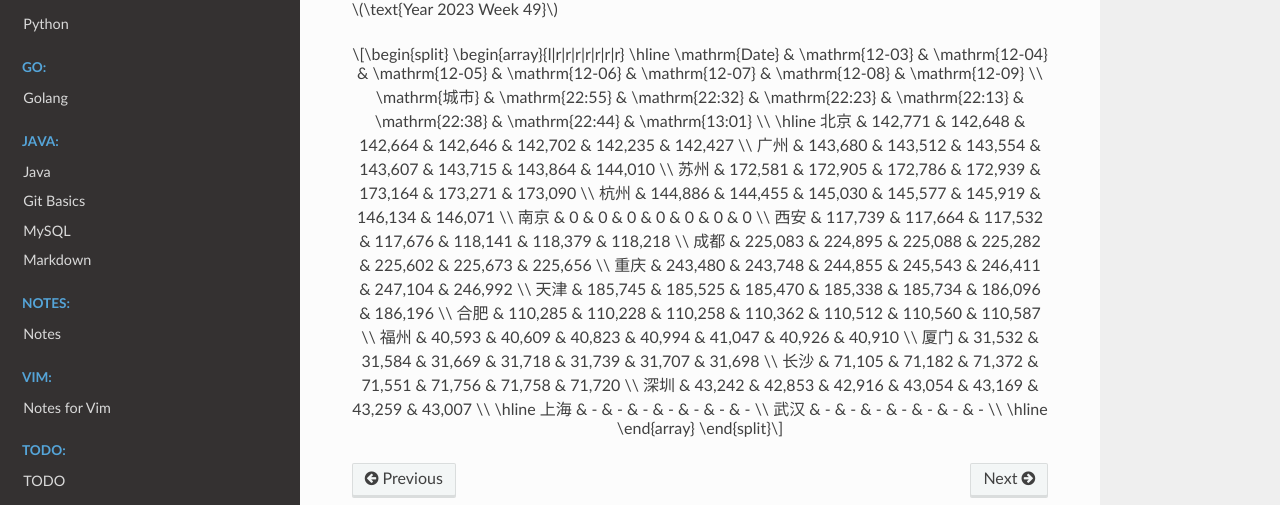
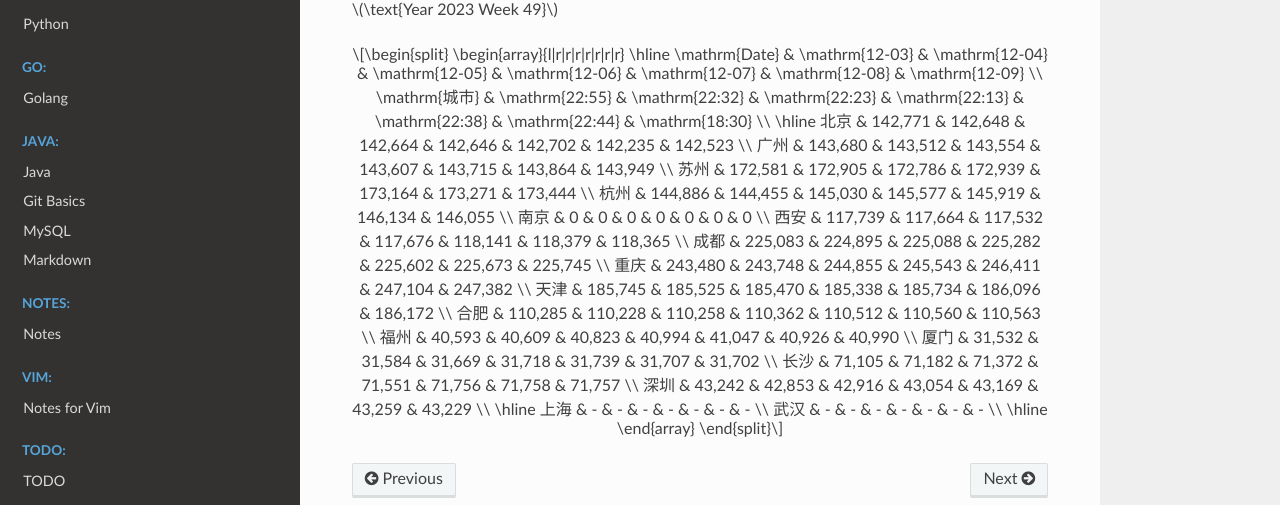
Before and after one commit to Pyrad/pyradnotes, a Sphinx documentation site: the page built from source/RealEstate/resalenumbers2023.md, in a window 1280 px wide and 900 px high, scrolled down 19752 px. Shown: the part 272-777 px from the top of the window. Built offline with Sphinx 7.4.7 and the Read the Docs theme 2.0.0, drawn with Linux system fonts in a browser that asks for light colours; a script that is not in the unit is left out.

Commit message:
Realestate Update resale numbers 2023-12-09 18:30

```diff
--- a/source/RealEstate/resalenumbers2023.md
+++ b/source/RealEstate/resalenumbers2023.md
@@ -1282,22 +1282,22 @@ $$
 \begin{array}{l|r|r|r|r|r|r|r}
 \hline
 \mathrm{Date} & \mathrm{12-03} & \mathrm{12-04} & \mathrm{12-05} & \mathrm{12-06} & \mathrm{12-07} & \mathrm{12-08} & \mathrm{12-09} \\
-\mathrm{城市} & \mathrm{22:55} & \mathrm{22:32} & \mathrm{22:23} & \mathrm{22:13} & \mathrm{22:38} & \mathrm{22:44} & \mathrm{13:01} \\
+\mathrm{城市} & \mathrm{22:55} & \mathrm{22:32} & \mathrm{22:23} & \mathrm{22:13} & \mathrm{22:38} & \mathrm{22:44} & \mathrm{18:30} \\
 \hline
-北京 & 142,771 & 142,648 & 142,664 & 142,646 & 142,702 & 142,235 & 142,427 \\
-广州 & 143,680 & 143,512 & 143,554 & 143,607 & 143,715 & 143,864 & 144,010 \\
-苏州 & 172,581 & 172,905 & 172,786 & 172,939 & 173,164 & 173,271 & 173,090 \\
-杭州 & 144,886 & 144,455 & 145,030 & 145,577 & 145,919 & 146,134 & 146,071 \\
+北京 & 142,771 & 142,648 & 142,664 & 142,646 & 142,702 & 142,235 & 142,523 \\
+广州 & 143,680 & 143,512 & 143,554 & 143,607 & 143,715 & 143,864 & 143,949 \\
+苏州 & 172,581 & 172,905 & 172,786 & 172,939 & 173,164 & 173,271 & 173,444 \\
+杭州 & 144,886 & 144,455 & 145,030 & 145,577 & 145,919 & 146,134 & 146,055 \\
 南京 & 0 & 0 & 0 & 0 & 0 & 0 & 0 \\
-西安 & 117,739 & 117,664 & 117,532 & 117,676 & 118,141 & 118,379 & 118,218 \\
-成都 & 225,083 & 224,895 & 225,088 & 225,282 & 225,602 & 225,673 & 225,656 \\
-重庆 & 243,480 & 243,748 & 244,855 & 245,543 & 246,411 & 247,104 & 246,992 \\
-天津 & 185,745 & 185,525 & 185,470 & 185,338 & 185,734 & 186,096 & 186,196 \\
-合肥 & 110,285 & 110,228 & 110,258 & 110,362 & 110,512 & 110,560 & 110,587 \\
-福州 & 40,593 & 40,609 & 40,823 & 40,994 & 41,047 & 40,926 & 40,910 \\
-厦门 & 31,532 & 31,584 & 31,669 & 31,718 & 31,739 & 31,707 & 31,698 \\
-长沙 & 71,105 & 71,182 & 71,372 & 71,551 & 71,756 & 71,758 & 71,720 \\
-深圳 & 43,242 & 42,853 & 42,916 & 43,054 & 43,169 & 43,259 & 43,007 \\
+西安 & 117,739 & 117,664 & 117,532 & 117,676 & 118,141 & 118,379 & 118,365 \\
+成都 & 225,083 & 224,895 & 225,088 & 225,282 & 225,602 & 225,673 & 225,745 \\
+重庆 & 243,480 & 243,748 & 244,855 & 245,543 & 246,411 & 247,104 & 247,382 \\
+天津 & 185,745 & 185,525 & 185,470 & 185,338 & 185,734 & 186,096 & 186,172 \\
+合肥 & 110,285 & 110,228 & 110,258 & 110,362 & 110,512 & 110,560 & 110,563 \\
+福州 & 40,593 & 40,609 & 40,823 & 40,994 & 41,047 & 40,926 & 40,990 \\
+厦门 & 31,532 & 31,584 & 31,669 & 31,718 & 31,739 & 31,707 & 31,702 \\
+长沙 & 71,105 & 71,182 & 71,372 & 71,551 & 71,756 & 71,758 & 71,757 \\
+深圳 & 43,242 & 42,853 & 42,916 & 43,054 & 43,169 & 43,259 & 43,229 \\
 \hline
 上海 & - & - & - & - & - & - & - \\
 武汉 & - & - & - & - & - & - & - \\
```
Also changed, not shown: 1 other file.
